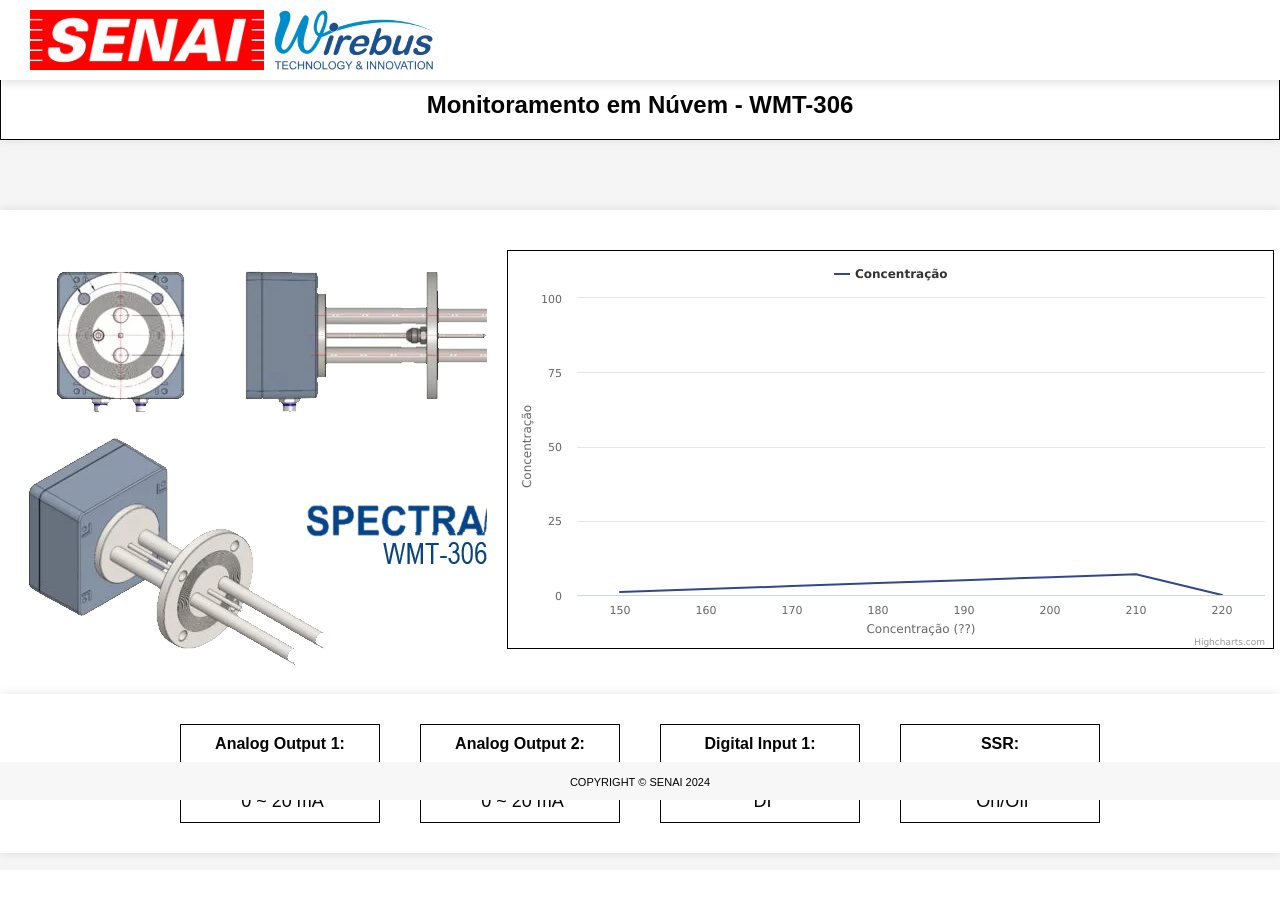
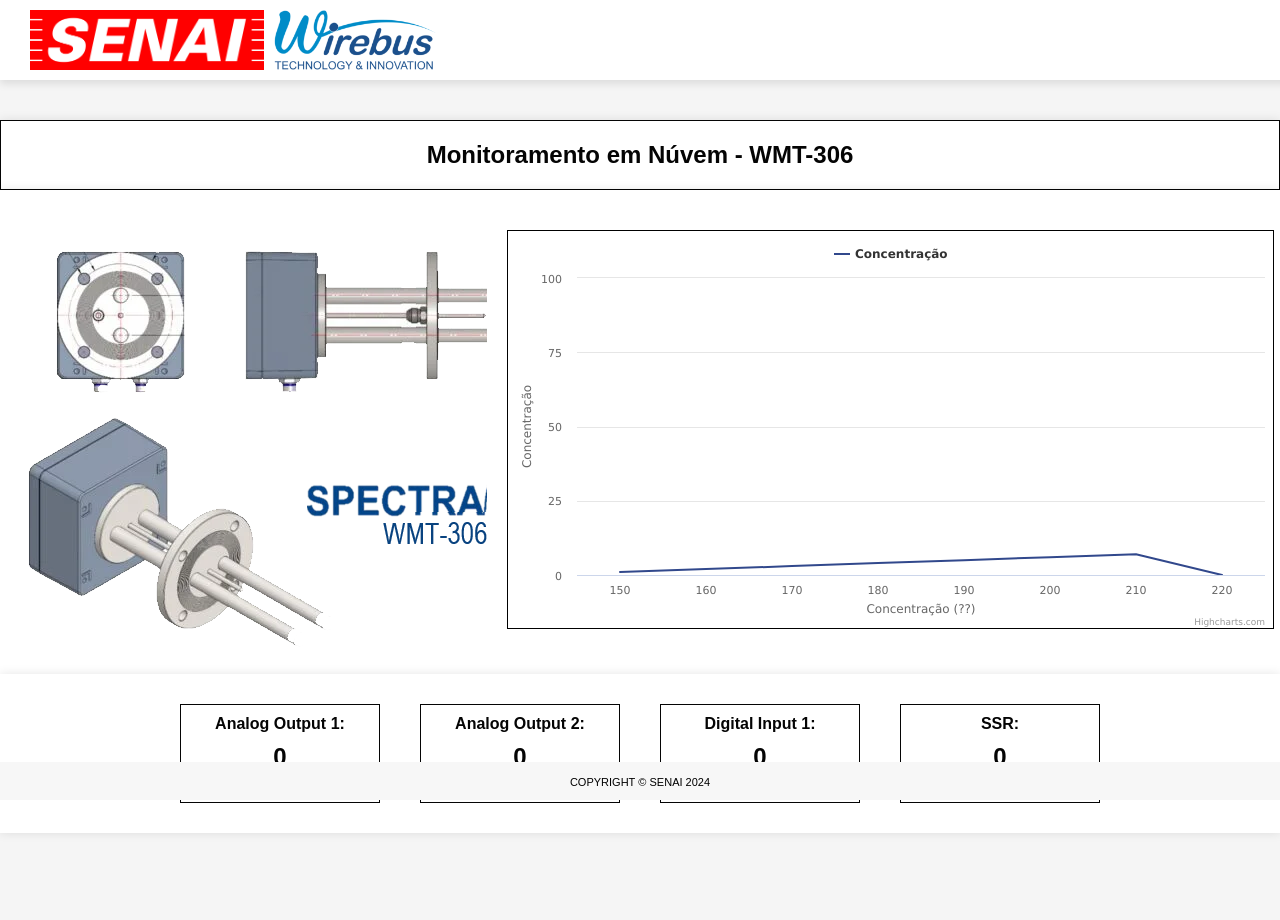
Before and after one commit to h0l3ss-Account/Wirebus, a PHP site: page / in a window 1280 px wide. Before the commit the page ends 859 px from the top, so only its background shows below. Run offline with PHP 8.4, Linux system fonts and the light colour scheme.

Commit message:
Update TelaEnsaio.css

```diff
--- a/main/css/TelaEnsaio.css
+++ b/main/css/TelaEnsaio.css
@@ -45,9 +45,7 @@ footer {
     overflow-y: auto; /* Adicionando barra de rolagem caso necessário */
 }
 
-.top-container {
-    margin: 70px 0 0; /* Espaço para o header */
-}
+
 
 .bottom-container {
     display: flex;
@@ -133,7 +131,7 @@ footer {
     color: #040404;
     border: 1px solid #040404;
     box-sizing: border-box;
-    margin-top: 70px; /* Espaço para o header */
+    margin-top: 120px; /* Espaço para o header */
     text-align: center;
     font-size: 24px;
     font-weight: bold;
```
